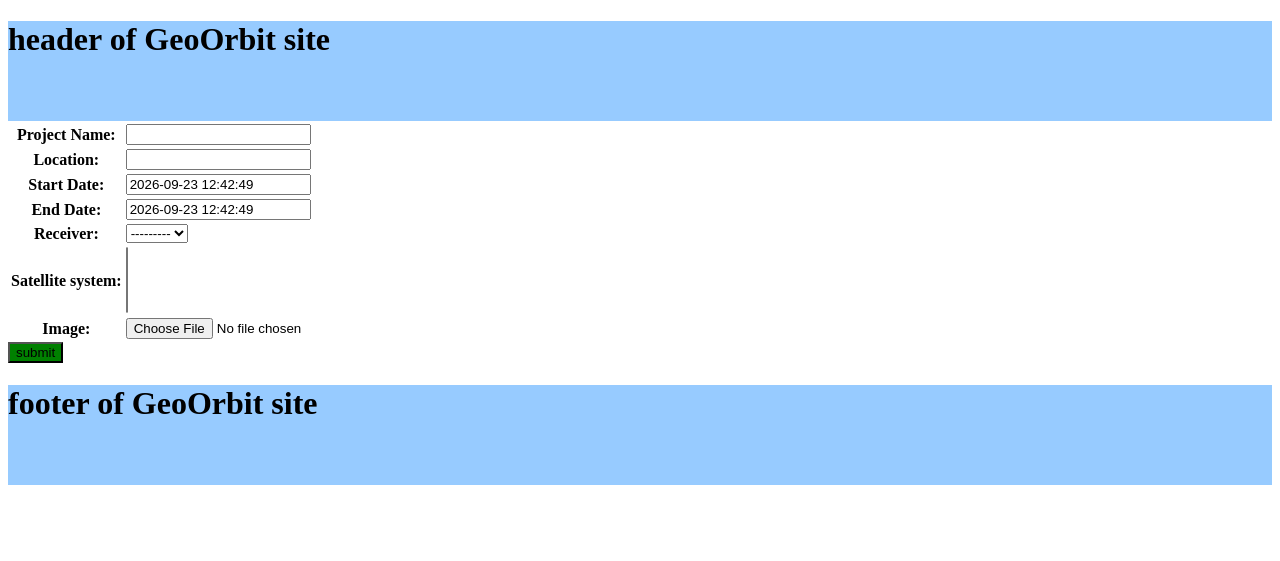
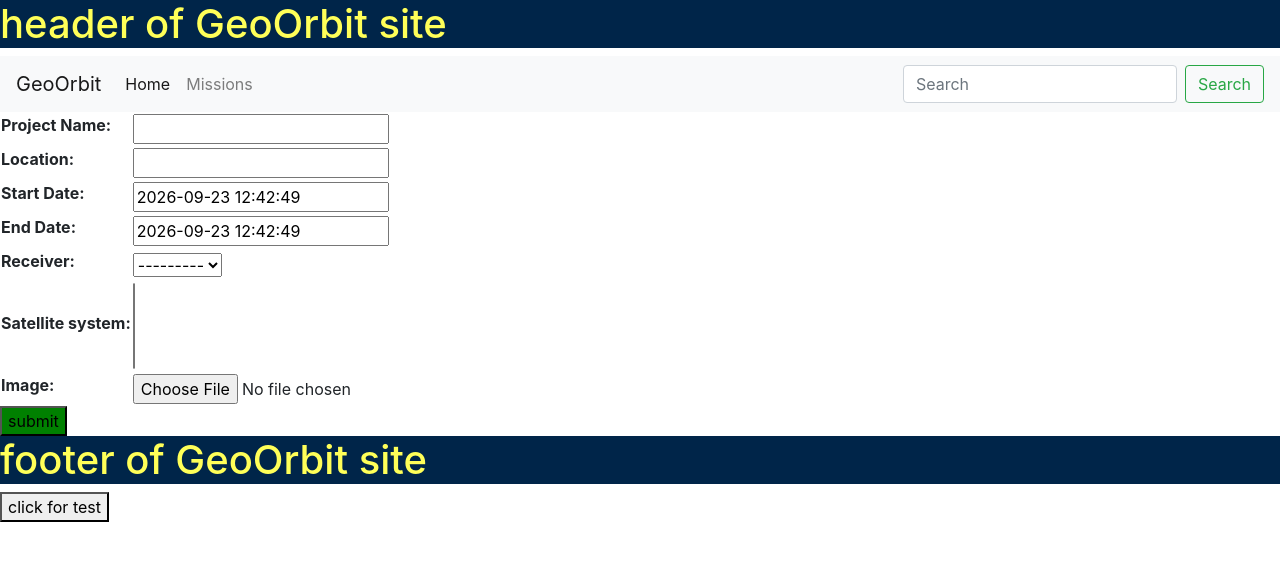
Before and after one commit to Baran-Yeganeh/GeoOrbit, a Django app: page /gnss/new/ in a window 1280 px wide. Shown: the top 561 px of the page. Run offline with Django 5.2, Linux system fonts and the light colour scheme; data that the repository does not hold is empty.

Commit message:
JavaScript, jQuery and AJAX

```diff
--- a/apps/gnss/urls.py
+++ b/apps/gnss/urls.py
@@ -12,5 +12,7 @@
     path('new/',views.MissionCreate.as_view(),name="mission_create"),
     path('missionedit/<int:pk>/',views.MissionUpdate.as_view(),name="mission_edit"),
     path('missiondelete/<int:pk>/',views.MissionDelete.as_view(),name="mission_delete"),
-    path('testemail/',views.send_email,name='send_email')
+    path('testemail/',views.send_email,name='send_email'),
+    path('testjava/',views.test_java,name='test_java'),
+
     ]
--- a/apps/gnss/views.py
+++ b/apps/gnss/views.py
@@ -4,7 +4,7 @@
 from .models import Mission
 from django.urls import reverse_lazy
 from django.core.mail import send_mail
-from django.http import HttpResponse
+from django.http import HttpResponse, JsonResponse
 
 def send_email(request):
     send_mail(
@@ -40,10 +40,22 @@
     model = Mission
     template_name = 'gnss/missions_list.html'
 
+    def get_context_data(self, **kwargs):
+        context = super().get_context_data(**kwargs)
+        last_mission_id = self.request.session.get('last_mission_id')
+        context['last_mission_id'] = last_mission_id
+        return context
+
 class MissionDetail(DetailView):
     model = Mission
     template_name = 'gnss/mission_detail.html'
     context_object_name = 'mission'
+
+    def get_object(self, queryset = None):
+        mission = super().get_object(queryset)
+        self.request.session['last_mission_id'] = mission.pk
+        return mission
+
 
 class MissionUpdate(UpdateView):
     model = Mission
@@ -57,3 +69,19 @@
     template_name = 'gnss/mission_delete.html'
     context_object_name = 'mission'
     success_url = reverse_lazy('mission_list')
+
+
+def test_java(request):
+    data = request.GET.get('name')
+    missions = Mission.objects.filter( project_name__icontains = data )
+    mission_list = []
+    for mission in missions:
+        mission_list.append({
+            'name': mission.project_name,
+            'id': mission.id
+            })
+
+
+
+    context = { 'mission': mission_list }
+    return JsonResponse(context)
--- a/static/css/one.css
+++ b/static/css/one.css
@@ -1,5 +1,4 @@
 header,footer{
-    background: rgb(151, 203, 255) !important;
-    height: 100px;
-
+    background: rgb(0, 37, 73);
+    color: rgb(255, 255, 88);
 }
--- /dev/null
+++ b/static/js/main.js
@@ -0,0 +1,43 @@
+
+$('#testButton').click(function() {
+    $('h1').text('Welcome to GeoOrbit. ')});
+
+$(document).ready(function() {
+    console.log($('h1'))});
+
+$("#searchInput").keyup(function() {
+    console.log($('#searchInput').val())});
+console.log($);
+
+
+
+
+$("#searchInput").keyup(function() {
+    if ($('#searchInput').val() === '' ){
+        $('#searchResults').html("");
+        return;
+    }
+    $.ajax({
+    url: '/gnss/testjava/',
+    method: 'GET',
+    data: {
+        name: $('#searchInput').val()
+    },
+    success: function(response) {
+       $('#searchResults').html("");
+
+       if (response.mission.length === 0){
+             $('#searchResults').append("<div>" + 'no mission found' + "</div>")
+       }
+       else{
+                response.mission.forEach(function (mission) {
+                $('#searchResults').append("<a href='/gnss/missiondetail/" + mission.id +"/'>" +
+                    mission.name + "</a><br>"
+                );
+                });
+       }
+
+    }
+    })
+
+    });
--- a/templates/gnss/missions_list.html
+++ b/templates/gnss/missions_list.html
@@ -4,7 +4,7 @@
 {% endblock  %}
 
 {% block mission %}
-
+    <p style='color: purple;'>last mission viewed: {{ last_mission_id }}</p>
     <table border="1">
             <tr>
                 <th>project name</th>
--- a/templates/mainHtml.html
+++ b/templates/mainHtml.html
@@ -5,12 +5,17 @@
     <meta charset="UTF-8">
     <meta name="viewport" content="width=device-width, initial-scale=1.0">
     <title>GeoOrbit | {% block title %}{% endblock  %}</title>
+    {% include "partials/bootstrap.html" %}
     <link rel="stylesheet" href="{% static 'css/one.css' %}">
 </head>
 <body>
+
     <header>
         <h1>header of GeoOrbit site</h1>
+
     </header>
+
+    {% include "partials/navbar.html" %}
 
     <main>
         {% block firstpage %}{% endblock %}
@@ -22,5 +27,8 @@
     <footer>
         <h1>footer of GeoOrbit site</h1>
     </footer>
+    <button id='testButton'>click for test</button>
+    <script src='{% static "js/main.js" %}'></script>
+
 </body>
 </html>
--- /dev/null
+++ b/templates/partials/bootstrap.html
@@ -0,0 +1,3 @@
+<link rel="stylesheet" href="https://cdn.jsdelivr.net/npm/bootstrap@4.6.2/dist/css/bootstrap.min.css" integrity="sha384-xOolHFLEh07PJGoPkLv1IbcEPTNtaed2xpHsD9ESMhqIYd0nLMwNLD69Npy4HI+N" crossorigin="anonymous">
+<script src="https://cdn.jsdelivr.net/npm/jquery@3.5.1/dist/jquery.min.js"></script>
+<script src="https://cdn.jsdelivr.net/npm/bootstrap@4.6.2/dist/js/bootstrap.bundle.min.js" integrity="sha384-Fy6S3B9q64WdZWQUiU+q4/2Lc9npb8tCaSX9FK7E8HnRr0Jz8D6OP9dO5Vg3Q9ct" crossorigin="anonymous"></script>
--- /dev/null
+++ b/templates/partials/navbar.html
@@ -0,0 +1,27 @@
+<nav class="navbar navbar-expand-lg navbar-light bg-light">
+  <button class="navbar-toggler" type="button" data-toggle="collapse" data-target="#navbarTogglerDemo03" aria-controls="navbarTogglerDemo03" aria-expanded="false" aria-label="Toggle navigation">
+    <span class="navbar-toggler-icon"></span>
+  </button>
+  <a class="navbar-brand" href="{% url "mainPage" %}">GeoOrbit</a>
+
+  <div class="collapse navbar-collapse" id="navbarTogglerDemo03">
+    <ul class="navbar-nav mr-auto mt-2 mt-lg-0">
+      <li class="nav-item active">
+        <a class="nav-link" href="{% url "mainPage" %}">Home <span class="sr-only">(current)</span></a>
+      </li>
+      <li class="nav-item">
+        <a class="nav-link" href="{% url "mission_list" %}">Missions</a>
+      </li>
+      {% comment %} <li class="nav-item">
+        <a class="nav-link disabled">Disabled</a>
+      </li> {% endcomment %}
+    </ul>
+    <div>
+      <form class="form-inline my-2 my-lg-0">
+        <input class="form-control mr-sm-2" type="search" placeholder="Search" aria-label="Search" id="searchInput">
+        <button class="btn btn-outline-success my-2 my-sm-0" type="submit">Search</button>
+      </form>
+      <div id='searchResults'></div>
+    </div>
+  </div>
+</nav>
```
Also changed, not shown: apps/gnss/forms/mission_form.py (line endings or trailing spaces), config/urls.py (line endings or trailing spaces), templates/gnss/create_mission.html (line endings or trailing spaces), templates/gnss/mission_form.html (line endings or trailing spaces), templates/gnss/mission_update.html (line endings or trailing spaces).
